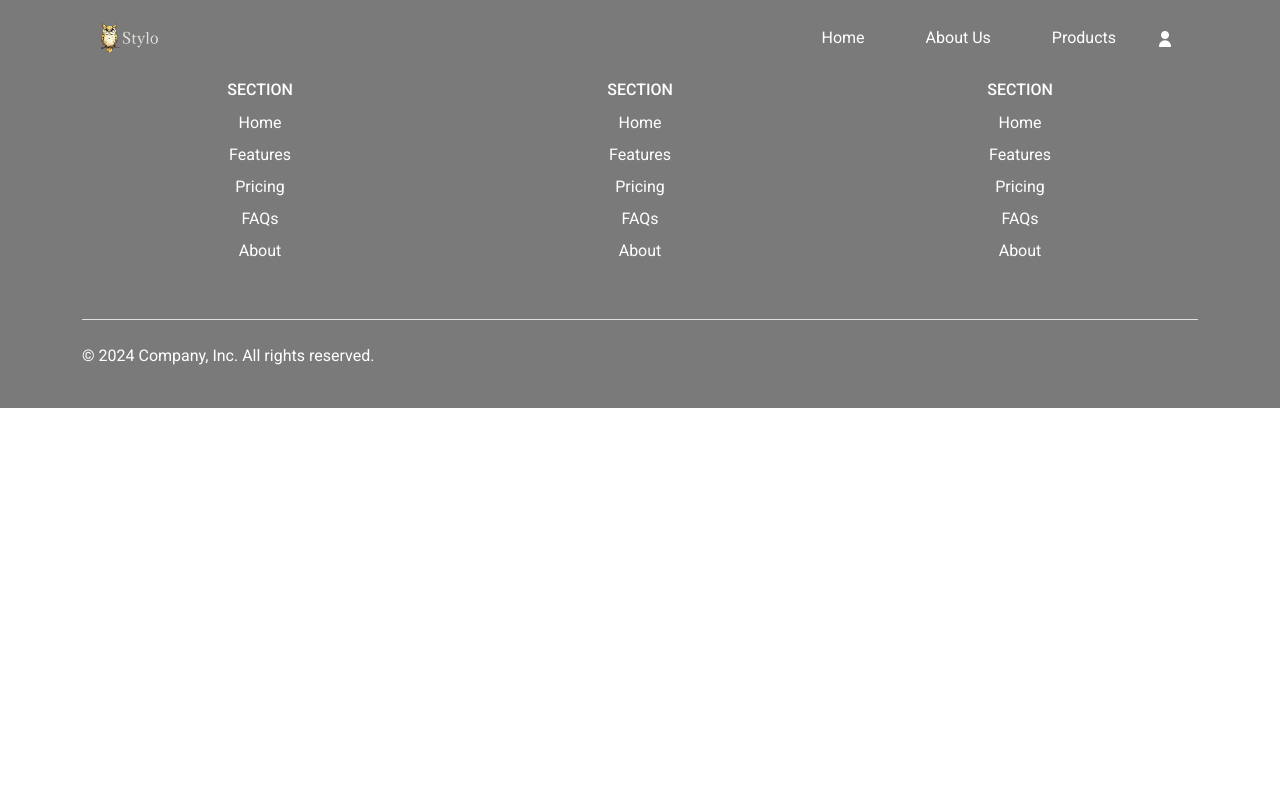
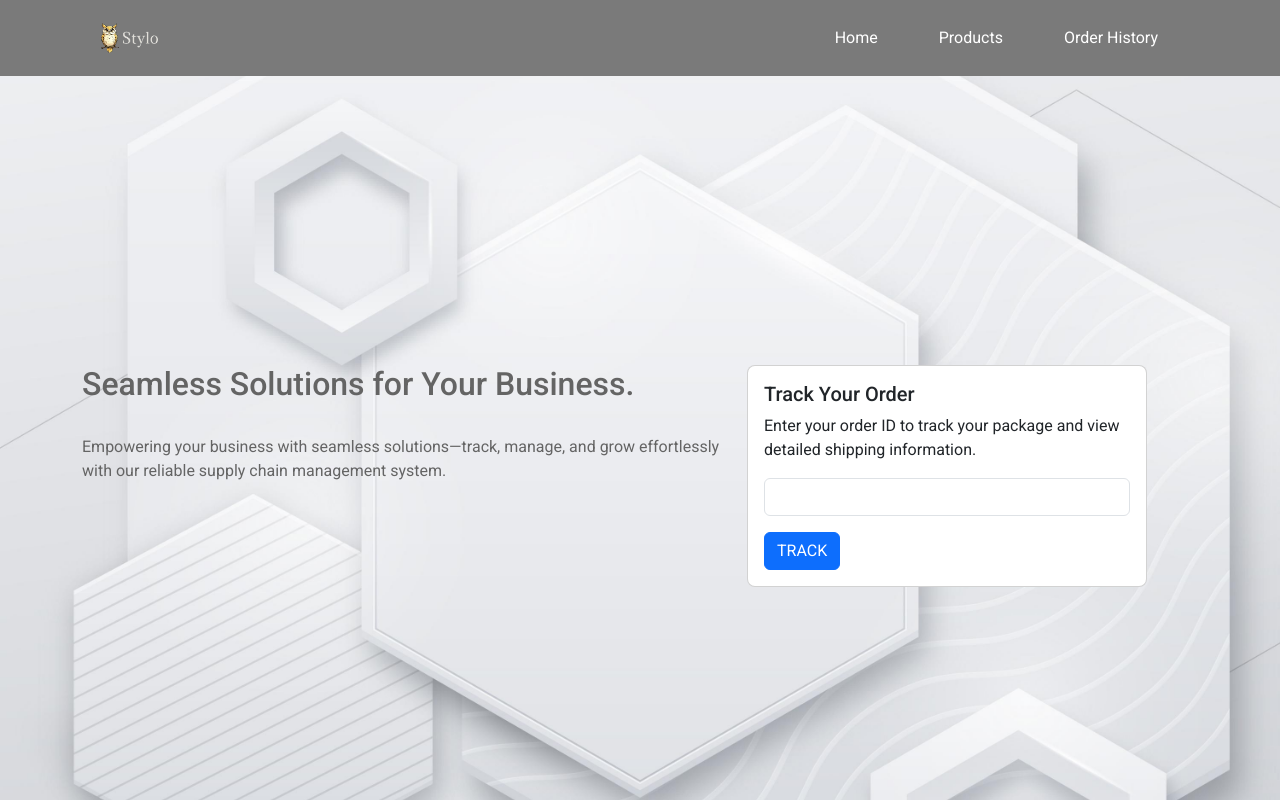
Before and after one commit to Nimanthi-Bandara/SCM_System, a React (Vite) app: page /customer in a window 1280 px wide. Shown: the top 800 px of the page. Built offline with nearby package versions, Linux system fonts and the light colour scheme.

Commit message:
Components Modified customer order tracking handling

```diff
--- a/src/App.css
+++ b/src/App.css
@@ -275,3 +275,32 @@ a{
   .left h2 span { font-size: 30px; }
   .card-3d-wrap { width: 300px; }
 }
+
+/*CUSTOMER PAGE*/
+.cus-home-body{
+  min-height: 100vh;
+  background-image: url('../src/assets/cusHome.jpg');
+  background-size: cover;
+  background-position: center;
+  background-repeat: no-repeat;
+  background-attachment: fixed; /* This makes the background fixed while scrolling */
+  position: relative; /* For proper stacking context */
+  width: 100%;
+  margin: 0;
+  padding: 0;
+  color: rgb(100, 100, 100);
+}
+
+.form-control:focus {
+  box-shadow: none;
+  border-color: transparent;
+}
+
+.btn-primary:hover {
+  background-color: #0d47a1;
+  border-color: #0d47a1;
+}
+
+.card {
+  border-radius: 8px;
+}
--- a/src/App.tsx
+++ b/src/App.tsx
@@ -1,11 +1,12 @@
-//import { Container } from "react-bootstrap";
 import { Routes, Route, useLocation } from "react-router-dom";
 import MainHome from "./pages/MainPage/MainHome";
 import MainNavBar from "./components/MainNavBar";
 import MainAbout from "./pages/MainPage/MainAbout";
 import MainProducts from "./pages/MainPage/MainProducts";
-import MainLogin from "./pages/MainPage/MainLogIn";
 import Footer from "./components/Footer";
+import MainLogin from "./pages/MainPage/MainLogin.tsx";
+import CusHomePage from "./pages/CustomerPage/CusHomePage.tsx";
+import CusOrderTracking from "./pages/CustomerPage/CusOrderTracking.tsx";
 
 function App() {
     const location = useLocation();
@@ -20,10 +21,14 @@ function App() {
                     <Route path="/about" element={<MainAbout />} />
                     <Route path="/products" element={<MainProducts />} />
                     <Route path="/login" element={<MainLogin />} />
+
+                    <Route path="/customer" element={<CusHomePage/>} />
+                    <Route path="/track-package/:orderId" element={<CusOrderTracking/>} />
                 </Routes>
             {/*</Container>*/}
-          <Footer/>
+            <Footer />
         </div>
     );
 }
+
 export default App;
--- a/src/components/CustomerNavBar.tsx
+++ b/src/components/CustomerNavBar.tsx
@@ -1,22 +1,36 @@
-import { Container, Nav, Navbar, Button } from "react-bootstrap";
+import {  Nav } from "react-bootstrap";
 import { Link } from "react-router-dom";
 import logo from "../assets/logo.png";
-import user from "../assets/user.png";
+// import user from "../assets/user.png";
 
-const CustomerNavBar = () => {
-  <Navbar>
-      <Container className="bg-transparent m-3">
-        <Nav>
-          <img src={logo} style={{ maxWidth: "4.5rem", height: "auto" }} alt="" />
-          <Nav.Link as={Link} to="/customer/home">Home</Nav.Link>
-          <Nav.Link as={Link} to="/customer/products">Products</Nav.Link>
-          <Nav.Link as={Link} to="/customer/history">Order History</Nav.Link>
-        </Nav>
-        <Button style={{ width: "3rem", height: "3rem" }} variant="outline-primary" className="rounded-circle">
-          <img src={user} alt="Profile" width="24" height="24" />
-        </Button>
-      </Container>
-    </Navbar>
-}
+const CustomerNavBar = () => (
+  <div className="container-fluid bg-blur">
+  <div className="container">
+    <nav className="navbar navbar-expand-lg bg-transparent">
+      <div className="container-fluid">
+        <img className="" src={logo} style={{ maxWidth: "4.5rem", height: "auto" }} alt="Logo" />
+        <button className="navbar-toggler" type="button" data-bs-toggle="collapse" data-bs-target="#navbarNav"
+                aria-controls="navbarNav" aria-expanded="false" aria-label="Toggle navigation">
+          <span className="navbar-toggler-icon"></span>
+        </button>
+        <div className="collapse navbar-collapse justify-content-end" id="navbarNav">
+          <ul className="navbar-nav">
+            <li className="nav-item">
+              <Nav.Link as={Link} to="/customer" className="text-white nav-link active" aria-current="page">Home</Nav.Link>
+            </li>
+            <li className="nav-item">
+              <Nav.Link as={Link} to="/customer/products" className="text-white nav-link">Products</Nav.Link>
+            </li>
+            <li className="nav-item">
+              <Nav.Link as={Link} to="/customer/history" className="text-white nav-link">Order History</Nav.Link>
+            </li>
+          </ul>
+        </div>
 
-export default CustomerNavBar
+      </div>
+    </nav>
+  </div>
+</div>
+);
+
+export default CustomerNavBar;
--- a/src/components/MainNavBar.tsx
+++ b/src/components/MainNavBar.tsx
@@ -2,10 +2,11 @@ import {  Nav } from "react-bootstrap";
 import { Link } from "react-router-dom";
 import logo from "../assets/logo.png";
 import user from "../assets/user.png";
-// import SalesPerNavBar from './SalesPerNavBar';
-// import ManagerNavBar from './ManagerNavBar';
-// import SupplierNavBar from './SupplierNavBar';
 import 'bootstrap/dist/css/bootstrap.min.css';
+import ManagerNavBar from "./ManagerNavBar";
+import SalesPerNavBar from "./SalesPerNavBar";
+import SupplierNavBar from "./SupplierNavBar";
+import CustomerNavBar from "./CustomerNavBar";
 
 // DEFAULT NAV BAR
 const DefaultNavBar = () => (
@@ -61,22 +62,24 @@ const DefaultNavBar = () => (
 const MainNavBar = () => {
   type UserRole = "user" | "manager" | "salesPer" | "supplier";
   const isLoggedIn = false; // Authentication state
-  // const userRole: UserRole = "user"; // User role logic
+  const userRole: UserRole = "user"; // User role logic
 
   if (!isLoggedIn) {
-    return <DefaultNavBar />;
+    return <CustomerNavBar />;
   }
 
-  // switch (userRole) {
-  //   case "manager":
-  //     return <ManagerNavBar />;
-  //   case "salesPer":
-  //     return <SalesPerNavBar />;
-  //   case "supplier":
-  //     return <SupplierNavBar />;
-  //   default:
-  //     return <ManagerNavBar />;
-  // }
+  switch (userRole) {
+    case "customer":
+     return <CustomerNavBar />;
+     case "manager":
+     return <ManagerNavBar />;
+     case "salesPer":
+       return <SalesPerNavBar />;
+     case "supplier":
+       return <SupplierNavBar />;
+     default:
+       return <MainNavBar />;
+  }
 };
 
 export default MainNavBar;
--- a/src/components/SalesPerNavBar.tsx
+++ b/src/components/SalesPerNavBar.tsx
@@ -19,4 +19,4 @@ const SalesPerNavBar = () => {
     </Navbar>
 }
 
-export default SalesPerNavBar
+export default SalesPerNavBar;
--- a/src/pages/CustomerPage/CusHomePage.tsx
+++ b/src/pages/CustomerPage/CusHomePage.tsx
@@ -1,11 +1,72 @@
+import "bootstrap/dist/css/bootstrap.min.css";
+import "../../App.css";
+import { useState } from "react";
+import { Link, useNavigate } from "react-router-dom";
+import { Form, Button } from "react-bootstrap";
 
+const CusHomePage = () => {
+  const [orderId, setOrderId] = useState(" ");
+  const navigate = useNavigate();
 
-function CusHomePage()  {
+  const trackOrderHandling = (e: React.FormEvent) => {
+    e.preventDefault();
+    if (orderId.trim()) {
+      navigate(`/track-package/${orderId}`);
+    }
+  };
   return (
-    <div>
-      customer home
-    </div>
-  )
-}
+    <>
+      <div className="container-fluid cus-home-body d-flex">
+        <div className="container d-flex align-items-center">
+          <div className="row">
+            <div className="col-7">
+              <h2>Seamless Solutions for Your Business.</h2>
+              <br />
+              <p>
+                Empowering your business with seamless solutions—track, manage,
+                and grow effortlessly with our reliable supply chain management
+                system.
+              </p>
+            </div>
+            <div className="col-5">
+              <div className="track-order">
+                <div className="card" style={{ width: "25rem" }}>
+                  <div className="card-body">
+                    <h5 className="card-title fs-5">Track Your Order</h5>
+                    <p className="card-text fs-6">
+                      Enter your order ID to track your package and view
+                      detailed shipping information.
+                    </p>
+                    <Form onSubmit={trackOrderHandling}>
+                      <Form.Group className="mb-3">
+                        <Form.Control
+                          type="text"
+                          placeholder="Enter Order ID"
+                          value={orderId}
+                          onChange={(e) => setOrderId(e.target.value)}
+                          required
+                          className="form-control mb-3"
+                        />
+                      </Form.Group>
+                      <Link to="/track-package/:orderId">
+                      <Button
+                        variant="primary"
+                        type="submit"
+                        className="track-button"
+                      >
+                        TRACK
+                      </Button>
+                      </Link>
+                    </Form>
+                  </div>
+                </div>
+              </div>
+            </div>
+          </div>
+        </div>
+      </div>
+    </>
+  );
+};
 
-export default CusHomePage
+export default CusHomePage;
--- /dev/null
+++ b/src/pages/CustomerPage/CusOrderTracking.tsx
@@ -0,0 +1,11 @@
+
+
+const CusOrderTracking = () => {
+  return (
+    <div>
+
+    </div>
+  )
+}
+
+export default CusOrderTracking
--- a/src/pages/MainPage/MainProducts.tsx
+++ b/src/pages/MainPage/MainProducts.tsx
@@ -3,7 +3,7 @@
 const MainProducts = () => {
   return (
     <div>
-      products
+      Prosuct description goes here.
     </div>
   )
 }
```
Also changed, not shown: src/components/AdminNavBar.tsx (+4 -3 lines), src/pages/CustomerPage/CusProducts.tsx (added, +11 -0 lines), src/pages/SupplierPage/SupHomePage.tsx (+11 -1 lines), src/assets/cusHome.jpg (added), src/components/SupplierNavBar.tsx (line endings or trailing spaces). Lines whose indentation alone changed are shown as unchanged.
